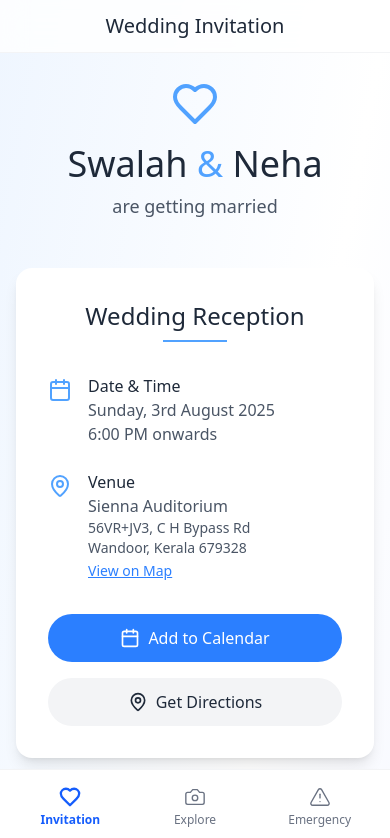
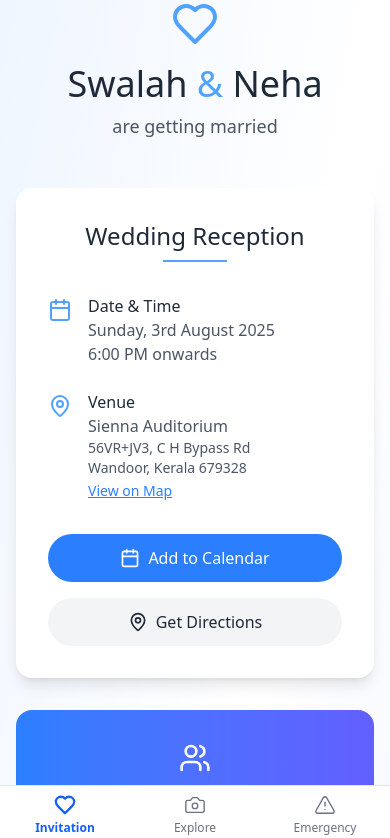
Before and after one commit to swalahamani/msa-marriage-website, a Next.js app: page / in a window 390 px wide. Shown: the top 838 px of the page. Built offline with nearby package versions, Linux system fonts and the light colour scheme.

Commit message:
fix: nav bar

```diff
--- a/src/components/WeddingInvitation/WeddingInvitation.tsx
+++ b/src/components/WeddingInvitation/WeddingInvitation.tsx
@@ -7,7 +7,6 @@ import {
 	MapPin,
 	Heart,
 	Phone,
-	Clock,
 	Users,
 	Camera,
 	Building,
@@ -44,6 +43,7 @@ interface iWeddingInvitationProps {
 // NavButton component extracted as a separate component
 const NavButton: FC<iNavButtonProps> = ({
 	section,
+	// eslint-disable-next-line @typescript-eslint/naming-convention
 	icon: Icon,
 	label,
 	isActive,
@@ -69,6 +69,7 @@ const NavButton: FC<iNavButtonProps> = ({
 // Mobile NavButton component with text always visible
 const MobileNavButton: FC<iNavButtonProps> = ({
 	section,
+	// eslint-disable-next-line @typescript-eslint/naming-convention
 	icon: Icon,
 	label,
 	isActive,
@@ -403,13 +404,6 @@ const WeddingInvitation: FC<iWeddingInvitationProps> = () => {
 						);
 					})}
 				</div>
-
-				<div className="mt-12 bg-gradient-to-r from-blue-400 to-indigo-500 rounded-2xl p-8 text-white text-center">
-					<h3 className="text-xl font-light mb-2">Plan Your Stay</h3>
-					<p className="text-blue-100">
-						Make the most of your visit to this beautiful region of Kerala
-					</p>
-				</div>
 			</div>
 		);
 	};
@@ -435,14 +429,31 @@ const WeddingInvitation: FC<iWeddingInvitationProps> = () => {
 							Emergency Contact
 						</h3>
 					</div>
+					<div className="space-y-4">
 						<div className="text-red-700">
-						<p className="font-medium">Wedding Coordinator</p>
+							<p className="font-medium">Salman Faris</p>
 							<a
-							href="tel:+919876543210"
+								href="tel:+918075481757"
 								className="text-red-600 hover:text-red-800 underline"
 							>
-							+91 98765 43210
+								+91 8075481757
 							</a>
+							<p className="text-sm text-gray-600 mt-1">
+								Languages Spoken: Malayalam & English
+							</p>
+						</div>
+						<div className="text-red-700">
+							<p className="font-medium">Muhammad Swalah</p>
+							<a
+								href="tel:+919656303436"
+								className="text-red-600 hover:text-red-800 underline"
+							>
+								+91 9656303436
+							</a>
+							<p className="text-sm text-gray-600 mt-1">
+								Languages Spoken: Malayalam & English
+							</p>
+						</div>
 					</div>
 				</div>
 
@@ -503,20 +514,15 @@ const WeddingInvitation: FC<iWeddingInvitationProps> = () => {
 		);
 	};
 
+	// Render the appropriate section based on activeSection
 	return (
-		<div className="min-h-screen bg-gradient-to-br from-blue-50 via-white to-indigo-50">
-			{/* Top Navigation - Simplified on mobile */}
-			<nav className="fixed top-0 left-0 right-0 bg-white/80 backdrop-blur-md border-b border-gray-100 z-50">
+		<div className="min-h-screen bg-gradient-to-br from-blue-50 via-white to-indigo-50 pb-16 md:pb-0">
+			{" "}
+			{/* Add padding at bottom for mobile nav */}
+			{/* Desktop/Tablet Navigation */}
+			<nav className="fixed top-0 left-0 right-0 bg-white/80 backdrop-blur-md border-b border-gray-100 z-50 hidden md:block">
 				<div className="max-w-4xl mx-auto px-4 py-3">
-					<div className="flex justify-center">
-						<div className="sm:hidden text-center">
-							<h1 className="text-xl font-medium text-gray-800">
-								{activeSection === "home" && "Wedding Invitation"}
-								{activeSection === "explore" && "Explore Nilambur"}
-								{activeSection === "emergency" && "Emergency Info"}
-							</h1>
-						</div>
-						<div className="hidden sm:flex justify-center space-x-2 overflow-x-auto">
+					<div className="flex justify-center space-x-2 overflow-x-auto">
 						<NavButton
 							section="home"
 							icon={Heart}
@@ -540,12 +546,16 @@ const WeddingInvitation: FC<iWeddingInvitationProps> = () => {
 						/>
 					</div>
 				</div>
+			</nav>
+			{/* Main Content with padding for top nav on desktop */}
+			<div className="md:pt-20">
+				{activeSection === "home" && renderHomeSection()}
+				{activeSection === "explore" && renderExploreSection()}
+				{activeSection === "emergency" && renderEmergencySection()}
 			</div>
-			</nav>
-
-			{/* Bottom Navigation - Visible only on mobile */}
-			<nav className="fixed bottom-0 left-0 right-0 bg-white border-t border-gray-100 shadow-lg z-50 sm:hidden">
-				<div className="flex justify-between px-2 py-2">
+			{/* Mobile Bottom Navigation */}
+			<nav className="fixed bottom-0 left-0 right-0 bg-white border-t border-gray-200 md:hidden z-50">
+				<div className="flex items-center justify-around">
 					<MobileNavButton
 						section="home"
 						icon={Heart}
@@ -569,13 +579,6 @@ const WeddingInvitation: FC<iWeddingInvitationProps> = () => {
 					/>
 				</div>
 			</nav>
-
-			{/* Main Content - Add padding at bottom for mobile navigation */}
-			<div className="pt-20 pb-20 sm:pb-8">
-				{activeSection === "home" && renderHomeSection()}
-				{activeSection === "explore" && renderExploreSection()}
-				{activeSection === "emergency" && renderEmergencySection()}
-			</div>
 		</div>
 	);
 };
```
Lines whose indentation alone changed are shown as unchanged.
